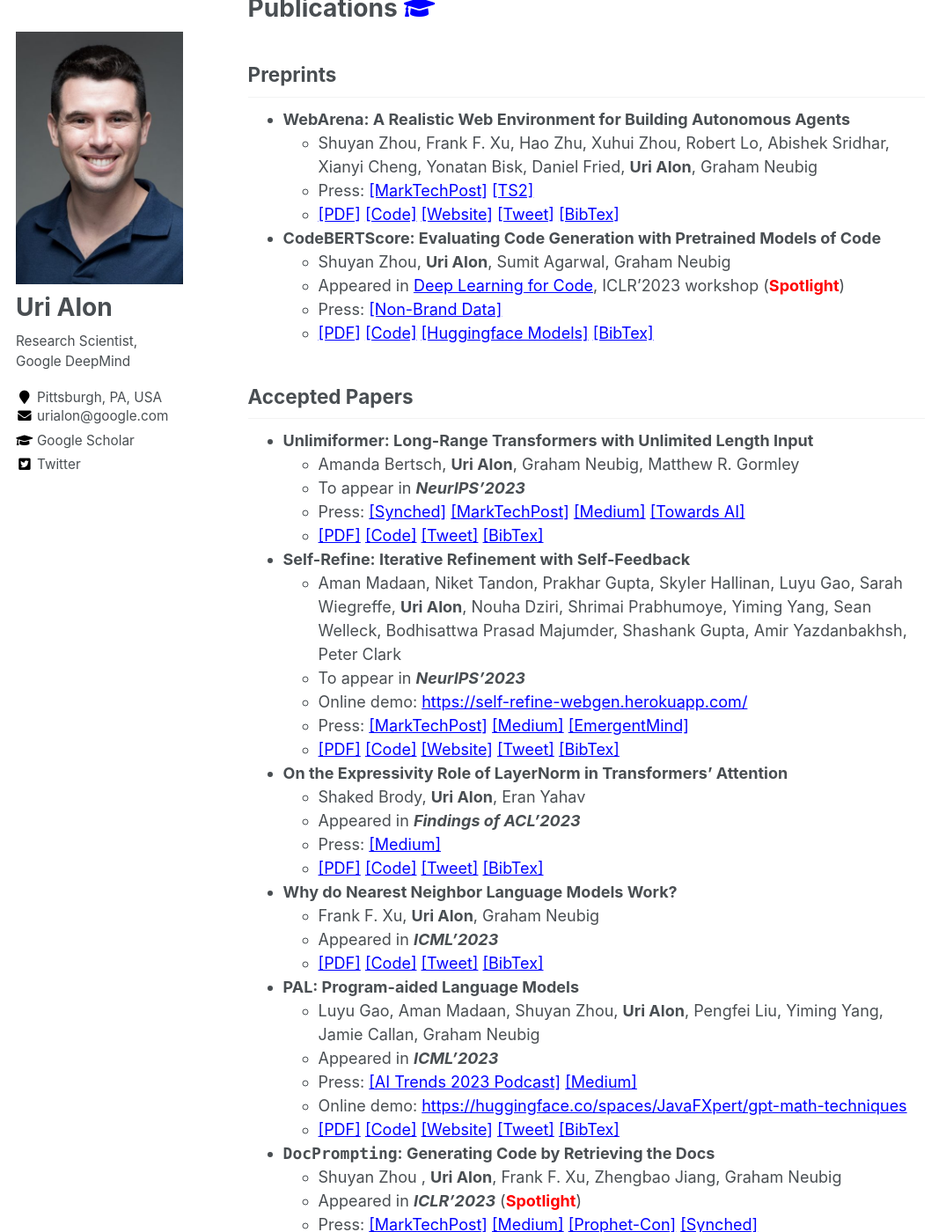
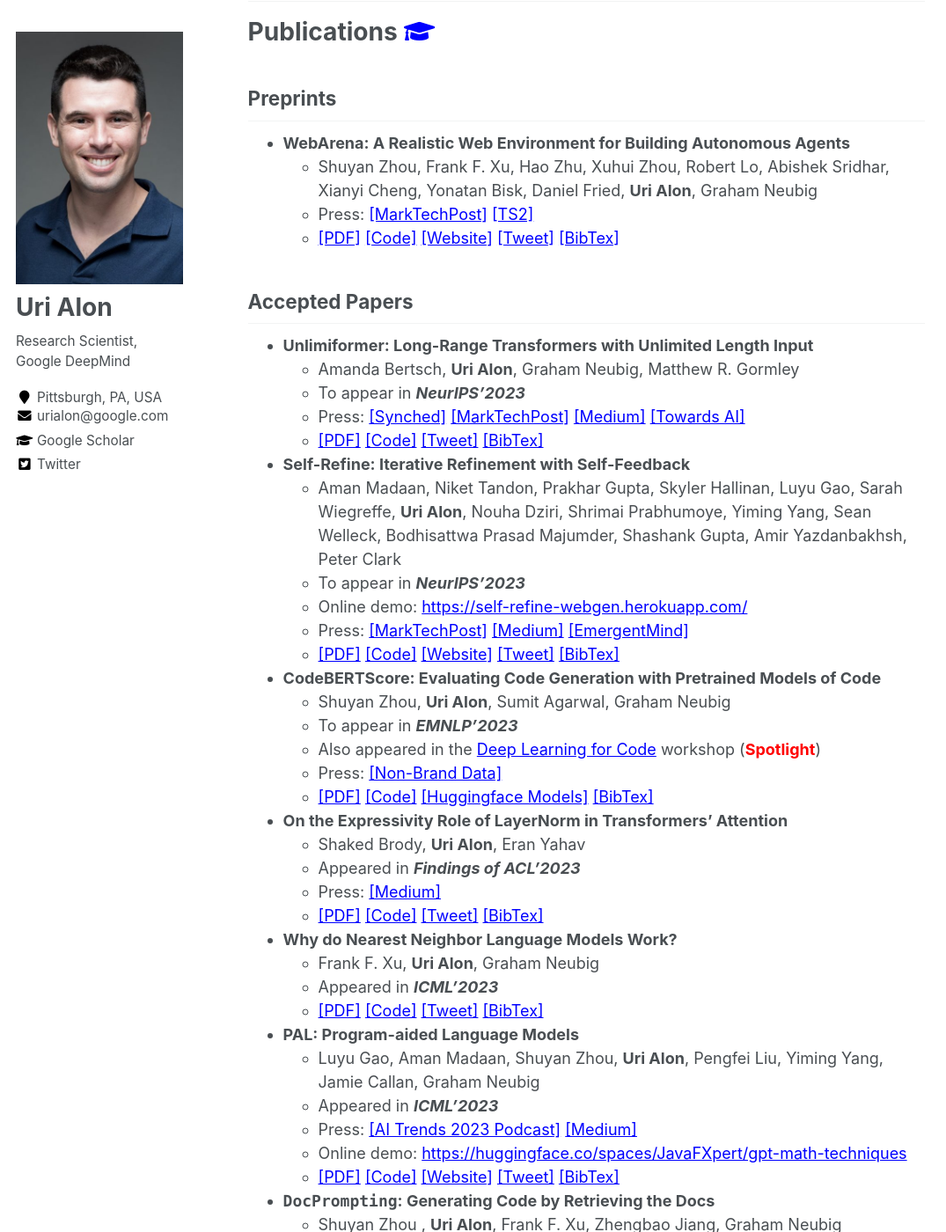
Before and after one commit to urialon/urialon.github.io, a Jekyll site: the page built from _pages/about.md, in a window 1280 px wide and 1400 px high, scrolled down 1840 px. Shown: the whole window at 88% size, without its empty margins (0-1075 px from the left). Built offline with Jekyll 4.4.1, drawn with Linux system fonts in a browser that asks for light colours; part of the change alters nothing that is shown; some of the changed text lies outside the part shown.

Commit message:
adding CBS EMNLP

```diff
--- a/_pages/about.md
+++ b/_pages/about.md
@@ -65,6 +65,7 @@ In addition, I hold a B.A. in Humanities.
 I am happily married to Lee and father of Gur 🙂
 
 ### News
+* **_October 2023_** - [CodeBERTScore](#cbs) was accepted to EMNLP'2023!
 * **_September 2023_** - [Unlimiformer](#unlimiformer) and [Self-Refine](#selfrefine) were accepted to NeurIPS'2023!
 * **_August 2023_** - I left CMU and started as a research scientist at Google DeepMind [[Tweet]](https://twitter.com/urialon1/status/1694764062171709911?s=20){:target="_blank"}
 * **_May 2023_** - A new paper: [On the Expressivity Role of LayerNorm in Transformers’ Attention](#layernorm) was accepted to Findings of the ACL'2023!
@@ -103,12 +104,6 @@ I am happily married to Lee and father of Gur 🙂
     [[BibTex]](https://pastebin.com/raw/Uf0pup43){:target="_blank"}
 
 
-* **CodeBERTScore: Evaluating Code Generation with Pretrained Models of Code**{:id="cbs"}
-    * Shuyan Zhou, **Uri Alon**, Sumit Agarwal, Graham Neubig
-    * Appeared in [Deep Learning for Code](https://dl4c.github.io/){:target="_blank"}, ICLR'2023 workshop (<span style="color:red">**Spotlight**</span>)
-    * Press: [[Non-Brand Data]](https://cornellius.substack.com/p/automatic-evaluation-metric-for-code){:target="_blank"}
-    * [[PDF]](https://arxiv.org/pdf/2302.05527.pdf){:target="_blank"} [[Code]](https://github.com/neulab/code-bert-score){:target="_blank"} [[Huggingface Models]](https://github.com/neulab/code-bert-score#backend-model) [[BibTex]](https://pastebin.com/raw/ugjgw1XM){:target="_blank"}
-
 
 ## Accepted Papers
 * **Unlimiformer: Long-Range Transformers with Unlimited Length Input**{:id="unlimiformer"}
@@ -126,6 +121,12 @@ I am happily married to Lee and father of Gur 🙂
     * Press: [[MarkTechPost]](https://www.marktechpost.com/2023/04/07/this-ai-paper-introduce-self-refine-a-framework-for-improving-initial-outputs-from-llms-through-iterative-feedback-and-refinement/){:target="_blank"} [[Medium]](https://kargarisaac.medium.com/self-refine-a-new-milestone-in-the-ai-era-ac51568873da?source=topics_v2---------5-84--------------------fda4d9ef_ad4f_488d_9028_248a261e661a-------17){:target="_blank"} [[EmergentMind]](https://www.emergentmind.com/posts/self-refine-iterative-refinement-with-self-feedback){:target="_blank"}
     * [[PDF]](https://arxiv.org/pdf/2303.17651.pdf){:target="_blank"}
     [[Code]](https://github.com/madaan/self-refine){:target="_blank"} [[Website]](https://selfrefine.info){:target="_blank"} [[Tweet]](https://twitter.com/johnjnay/status/1642704826776559617?s=20){:target="_blank"} [[BibTex]](https://pastebin.com/raw/stKd6rEB){:target="_blank"}
+* **CodeBERTScore: Evaluating Code Generation with Pretrained Models of Code**{:id="cbs"}
+    * Shuyan Zhou, **Uri Alon**, Sumit Agarwal, Graham Neubig
+    * To appear in **_EMNLP'2023_**
+    * Also appeared in the [Deep Learning for Code](https://dl4c.github.io/){:target="_blank"} workshop (<span style="color:red">**Spotlight**</span>)
+    * Press: [[Non-Brand Data]](https://cornellius.substack.com/p/automatic-evaluation-metric-for-code){:target="_blank"}
+    * [[PDF]](https://arxiv.org/pdf/2302.05527.pdf){:target="_blank"} [[Code]](https://github.com/neulab/code-bert-score){:target="_blank"} [[Huggingface Models]](https://github.com/neulab/code-bert-score#backend-model) [[BibTex]](https://pastebin.com/raw/ugjgw1XM){:target="_blank"}
 * **On the Expressivity Role of LayerNorm in Transformers’ Attention**{:id="layernorm"}
     * Shaked Brody, **Uri Alon**, Eran Yahav
     * Appeared in **_Findings of ACL'2023_**
```
